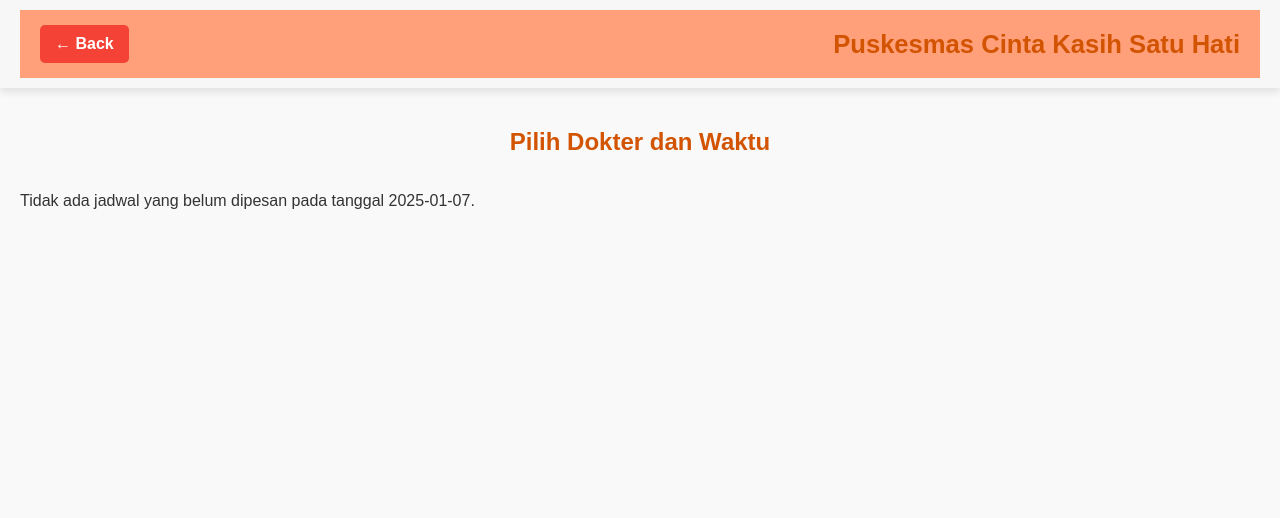
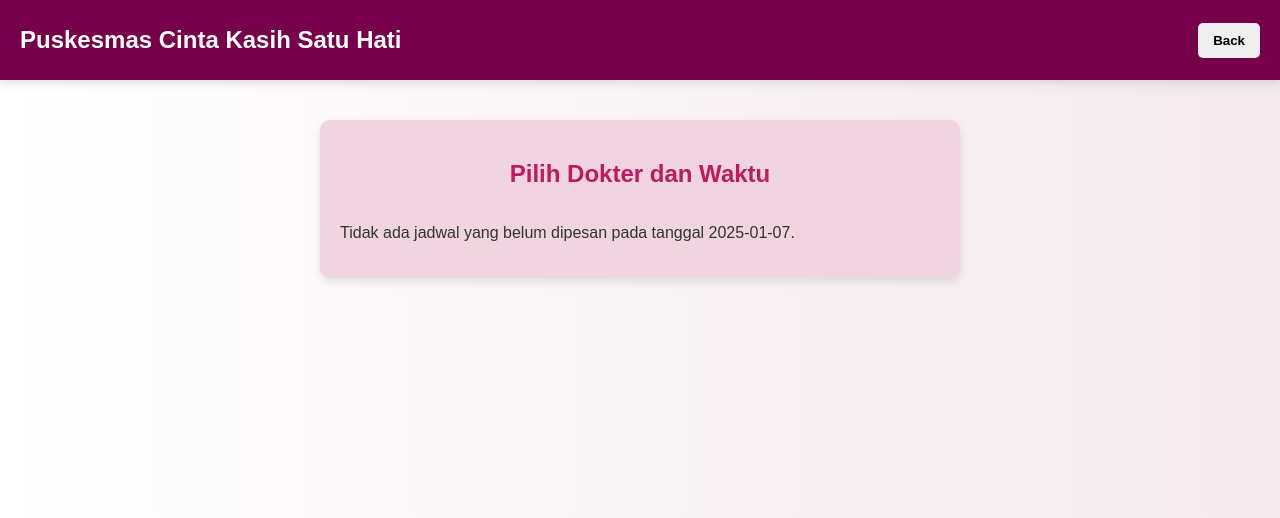
Before and after one commit to AufarR/sik-tubes, a PHP site: page /pasien/jadwal_dokter.php in a window 1280 px wide. Shown: the top 518 px of the page. Run offline with PHP 8.4, Linux system fonts and the light colour scheme; the visitor is signed in with stand-in values (Sample User, id 1); data that the repository does not hold is empty.

Commit message:
Benerin header dan rapihin css pasien

```diff
--- a/pasien/edit_profile.php
+++ b/pasien/edit_profile.php
@@ -13,14 +13,12 @@ if ($_SESSION['role'] != 'pasien') {
   <meta name="viewport" content="width=device-width, initial-scale=1.0">
   <title>Edit Profile</title>
   <link rel="stylesheet" href="edit_profile.css">
+  <link rel="stylesheet" href="pasien.css">
 </head>
 <body>
   <header class="header">
-    <div class="header-container">
-      <h1>Puskesmas Cinta Kasih Satu Hati</h1>
-    </div>
+    <h1>Puskesmas Cinta Kasih Satu Hati</h1>
   </header>
-
   <main class="main-content">
     <section class="edit-profile-section">
       <h2>Edit Data Diri Pasien</h2>
--- a/pasien/jadwal_dokter.css
+++ b/pasien/jadwal_dokter.css
@@ -1,31 +1,17 @@
-/* Global Styles */
-body {
-  margin: 0;
-  font-family: Arial, sans-serif;
-  background-color: #f9f9f9;
-  color: #333;
-}
-
-header {
-  background-color: #f7f7f7;
-  text-align: center;
-  padding: 10px 20px;
-  box-shadow: 0 4px 8px rgba(0, 0, 0, 0.1);
-}
-
-header h1 {
-  font-size: 1.5rem;
-  color: #D35400;
-}
-
 /* Main Content */
-.main-content {
-  padding: 20px;
-}
+  /* Main Content */
+  .main-content {
+    margin: 40px auto;
+    padding: 20px;
+    max-width: 600px;
+    background-color: #f0d4df;
+    border-radius: 10px;
+    box-shadow: 0 4px 8px rgba(0, 0, 0, 0.1);
+  }
 
 .jadwal-section h2 {
   text-align: center;
-  color: #D35400;
+  color: #c1195c;
   margin-bottom: 20px;
 }
 
@@ -55,7 +41,7 @@ header h1 {
 
 .jadwal-waktu strong {
   display: block;
-  color: #D35400;
+  color: #760049;
   font-size: 1.2rem;
 }
 
@@ -95,7 +81,7 @@ header h1 {
 }
 
 .btn-pilih {
-  background-color: #6C63FF;
+  background-color: #c1195c;
   color: white;
   border: none;
   padding: 5px 10px;
@@ -105,51 +91,27 @@ header h1 {
 }
 
 .btn-pilih:hover {
-  background-color: #5a54e3;
+  background-color: #760049;
 }
 
 /* Responsiveness */
 @media (max-width: 768px) {
   .jadwal-row {
-    flex-direction: column;
+    flex-direction: row;
+  }
+
+  .jadwal-waktu, .dokter-card {
+    flex: 1; /* Menyesuaikan ukuran proporsional */
+    padding: 10px;
   }
 
   .dokter-card {
-    justify-content: center;
+    flex-direction: column; /* Dokter menjadi vertikal di layar kecil */
+    text-align: center;
+    gap: 10px;
   }
 
-  .dokter-info {
-    flex-direction: column;
-    text-align: center;
+  .btn-pilih {
+    width: 100%; /* Tombol melebar penuh di layar kecil */
   }
 }
-
-.header-container {
-  display: flex;
-  justify-content: space-between;
-  align-items: center;
-  background-color: #FFA07A;
-  padding: 15px 20px;
-  color: white;
-}
-
-.header-container h1 {
-  margin: 0;
-  font-size: 1.6rem;
-}
-
-.btn-back {
-  background-color: #F44336; /* Merah */
-  color: white;
-  border: none;
-  padding: 10px 15px;
-  border-radius: 5px;
-  font-size: 1rem;
-  cursor: pointer;
-  font-weight: bold;
-  transition: background-color 0.3s ease;
-}
-
-.btn-back:hover {
-  background-color: #E53935;
-}
--- a/pasien/jadwal_dokter.php
+++ b/pasien/jadwal_dokter.php
@@ -31,14 +31,15 @@ $result = $stmt->get_result();
     <meta name="viewport" content="width=device-width, initial-scale=1.0">
     <title>Jadwal Dokter</title>
     <link rel="stylesheet" href="jadwal_dokter.css">
+    <link rel="stylesheet" href="pasien.css">
 </head>
 <body>
 
   <header class="header">
-    <div class="header-container">
-      <button class="btn-back" onclick="history.back()">← Back</button>
-      <h1>Puskesmas Cinta Kasih Satu Hati</h1>
-    </div>
+    <h1>Puskesmas Cinta Kasih Satu Hati</h1>
+        <div class="header-buttons">
+            <button class="btn-profile" onclick="history.back()">Back</button>
+        </div>
   </header>
 
 <main class="main-content">
--- a/pasien/pasien.css
+++ b/pasien/pasien.css
@@ -2,12 +2,12 @@
 body {
     margin: 0;
     font-family: Arial, sans-serif;
-    background-color: #FFFAF0;
+    background: linear-gradient(to right,#ffffff, #f4e9ed) ;
     color: #333;
   }
 
   header {
-    background-color: #f7f7f7;
+    background-color: #760049;
     display: flex;
     justify-content: space-between;
     align-items: center;
@@ -17,12 +17,11 @@ body {
 
   header h1 {
     font-size: 1.5rem;
-    color: #D35400;
+    color: #fff;
   }
 
   .header-buttons button {
-    background-color: #FEA47F;
-    color: white;
+    color: 760049;
     border: none;
     padding: 10px 15px;
     margin-left: 10px;
```
Also changed, not shown: other parts of pasien/pasien.css (+12 -10 lines), auth/login.css (+14 -10 lines), auth/register.css (+16 -12 lines), pasien/edit_profile.css (+2 -30 lines), pasien/isikeluhan.css (+4 -54 lines), pasien/isikeluhan.php (+4 -3 lines), pasien/profile.css (+6 -48 lines), pasien/profile.php (+5 -3 lines), pasien/riwayat.css (+4 -53 lines), pasien/riwayat.php (+5 -4 lines).
